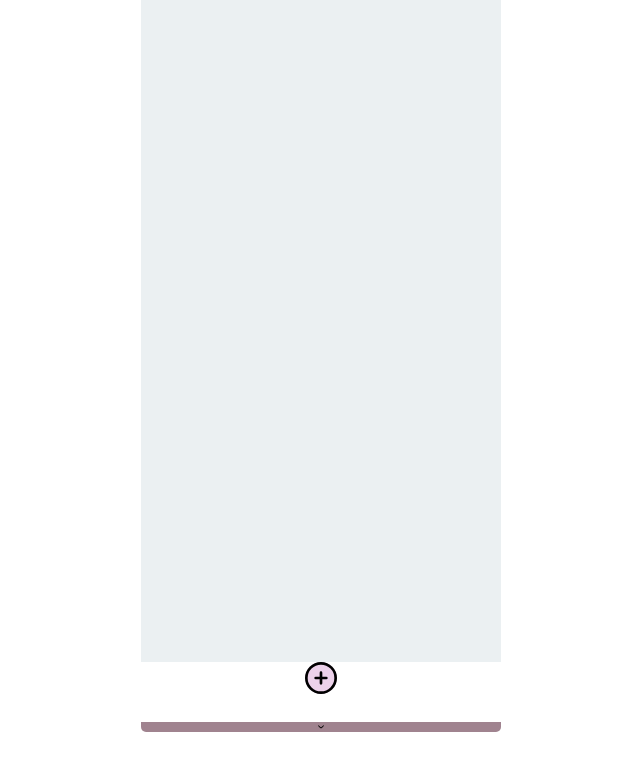
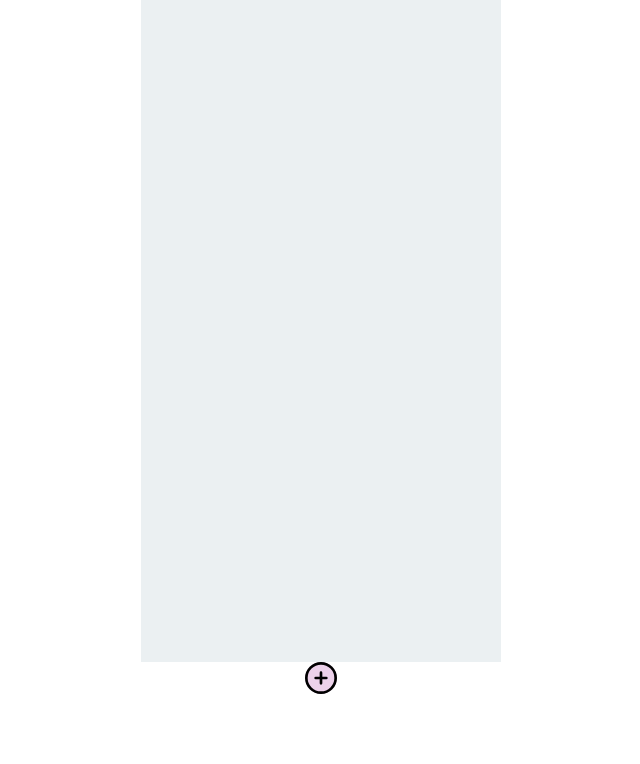
Before and after one commit to EdgarGlowbo/Flowtime, a website built with webpack: page dist/index.html in a window 1280 px wide. Shown: the part 86-850 px from the top of the page, without its empty margins (319-959 px from the left). Built offline with nearby package versions, Linux system fonts and the light colour scheme.

Commit message:
added history.html file

```diff
--- a/dist/index.html
+++ b/dist/index.html
@@ -17,7 +17,7 @@
     </div>
 
     <div class="l-container__tasks"></div>
-        <div class="c-task__dropdown-arrow"><img src="../assets/angulo-pequeno-hacia-abajo.svg" alt="Arrow pointing down" class="c-task__icon-arrow-down c-task__dropdown-arrow"></div>
+
     <form class="m-setup-wdw m-setup-wdw--display-none" autocomplete="off" action="submit">
       <div class="o-setup-wdw__input-container flex-center">
         <span class="c-text__span c-setup-wdw__name c-text__span--font-color-secondary c-label">Name:</span>
@@ -35,9 +35,7 @@
         <button class="c-setup-wdw__btn-cancel c-setup-wdw__btn c-btn c-btn--font-color-secondary">Cancel</button>
       </div>
     </form>
-
     <button class="c-add-task-btn js-add-task-btn"><img src="../assets/anadir.svg" alt="Signo de añadir" class="c-add-task-img js-add-task-btn"></button>
-
   </div>
   <script src="app.js"></script>
   <script src="bundle.js"></script>
```
Also changed, not shown: dist/history.html (added).
